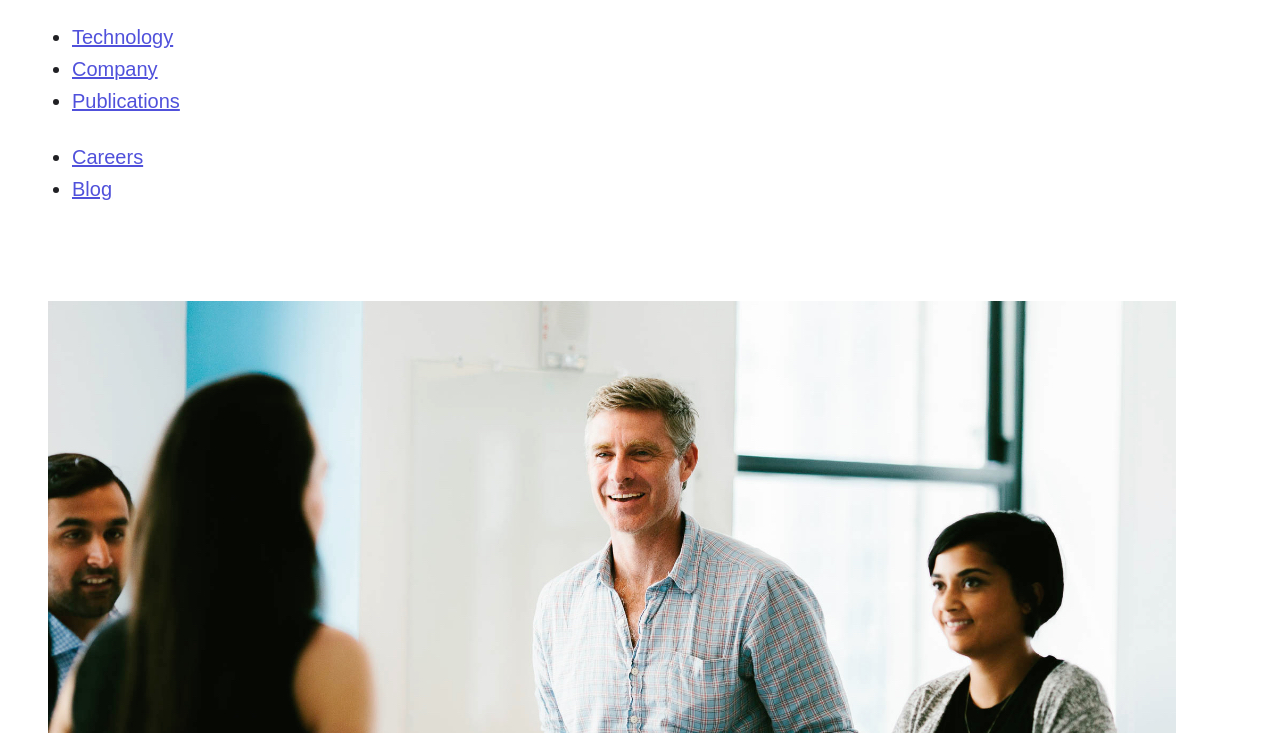
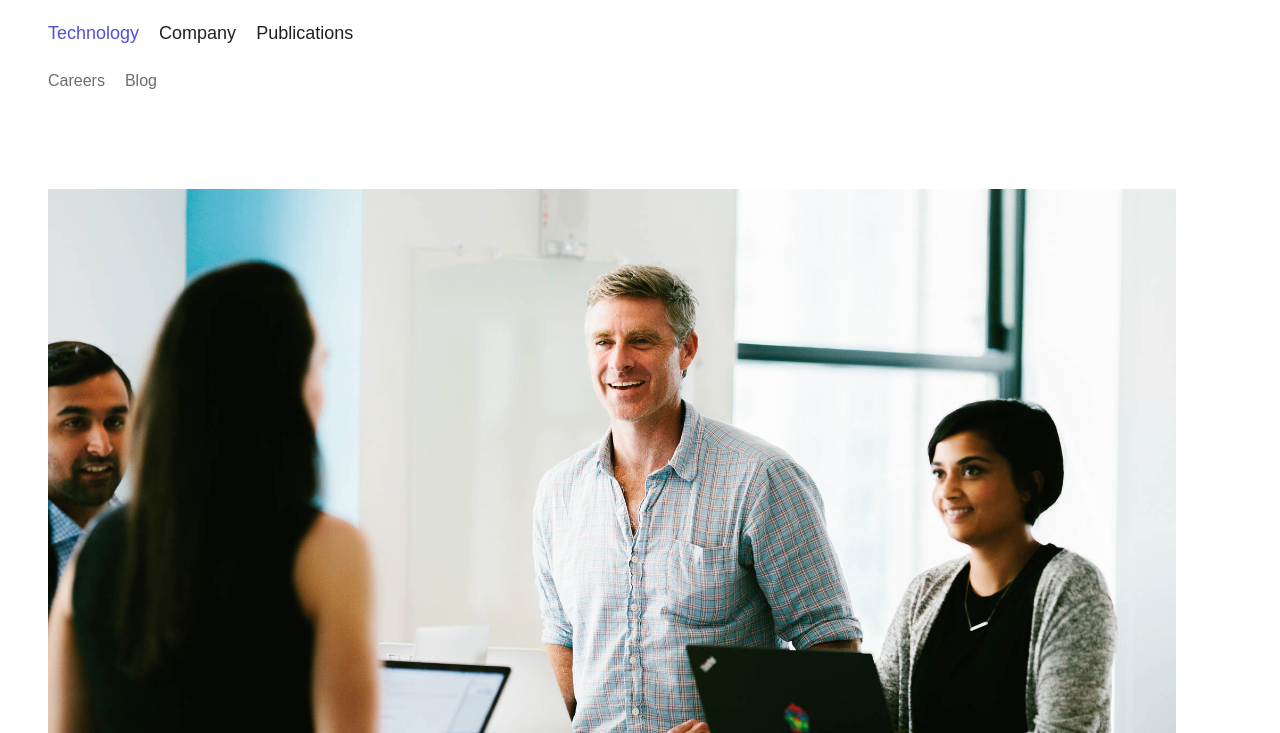
Before and after one commit to mct-ui/responsive-design-SercuWarre, a plain HTML site: page index.html in a window 1280 px wide. Shown: the part 67-800 px from the top of the page. Drawn offline with Linux system fonts and the light colour scheme.

Commit message:
navigation complete

```diff
--- a/css/screen.css
+++ b/css/screen.css
@@ -173,6 +173,16 @@ a:focus {
 /*------------------------------------*\
   #OBJECTS
 \*------------------------------------*/
+/*
+    Objects: List
+    ---
+    Small reusable object to remove default list styling from lists
+*/
+
+.o-list {
+    list-style: none;
+    padding: 0;
+}
 
 /*
     Objects: Row
@@ -337,6 +347,56 @@ a:focus {
 /*------------------------------------*\
   #COMPONENTS
 \*------------------------------------*/
+/*
+    Component: Nav
+    ---
+    Main navigation of the site
+*/
+
+.c-nav {
+    font-size: 18px;
+    line-height: 24px;
+}
+
+
+.c-nav__link {
+    text-decoration: none;
+    font-weight: 400;
+    padding: 8px 0;
+}
+
+.c-nav__link,
+.c-nav__link:visited,
+.c-nav__link:active {
+    color: #202024;
+}
+.c-nav__link--meta,
+.c-nav__link--meta:visited,
+.c-nav__link--meta:active{
+    color: #6c6c75;
+}
+.is-selected .c-nav__link,
+.c-nav__link:hover,
+.c-nav__link:focus {
+    color: #5051DB;
+}
+.c-nav--meta{
+font-size: 16px;
+}
+
+
+
+
+@media (min-width: 768px) {
+    .c-nav__list {
+        display: flex;
+        gap: 20px;
+    }
+
+    .c-nav__link {
+    }
+}
+
 /*
     Component: Logo
     ---
--- a/index.html
+++ b/index.html
@@ -35,17 +35,17 @@
             />
           </svg>
         </h1>
-        <nav>
-          <ul>
-            <li><a href="#!">Technology</a></li>
-            <li><a href="#!">Company</a></li>
-            <li><a href="#!">Publications</a></li>
+        <nav class="c-nav">
+          <ul class="o-list c-nav__list">
+            <li class="c-nav__item is-selected"><a class="c-nav__link" href="#!">Technology</a></li>
+            <li class="c-nav__item"><a class="c-nav__link" href="#!">Company</a></li>
+            <li class="c-nav__item"><a class="c-nav__link" href="#!">Publications</a></li>
           </ul>
         </nav>
-        <nav>
-          <ul>
-            <li><a href="#!">Careers</a></li>
-            <li><a href="#!">Blog</a></li>
+        <nav class="c-nav c-nav--meta" >
+          <ul class="o-list c-nav__list">
+            <li class="c-nav__item"><a class="c-nav__link  c-nav__link--meta" href="#!">Careers</a></li>
+            <li class="c-nav__item"><a class="c-nav__link  c-nav__link--meta" href="#!">Blog</a></li>
           </ul>
         </nav>
       </div>
```
